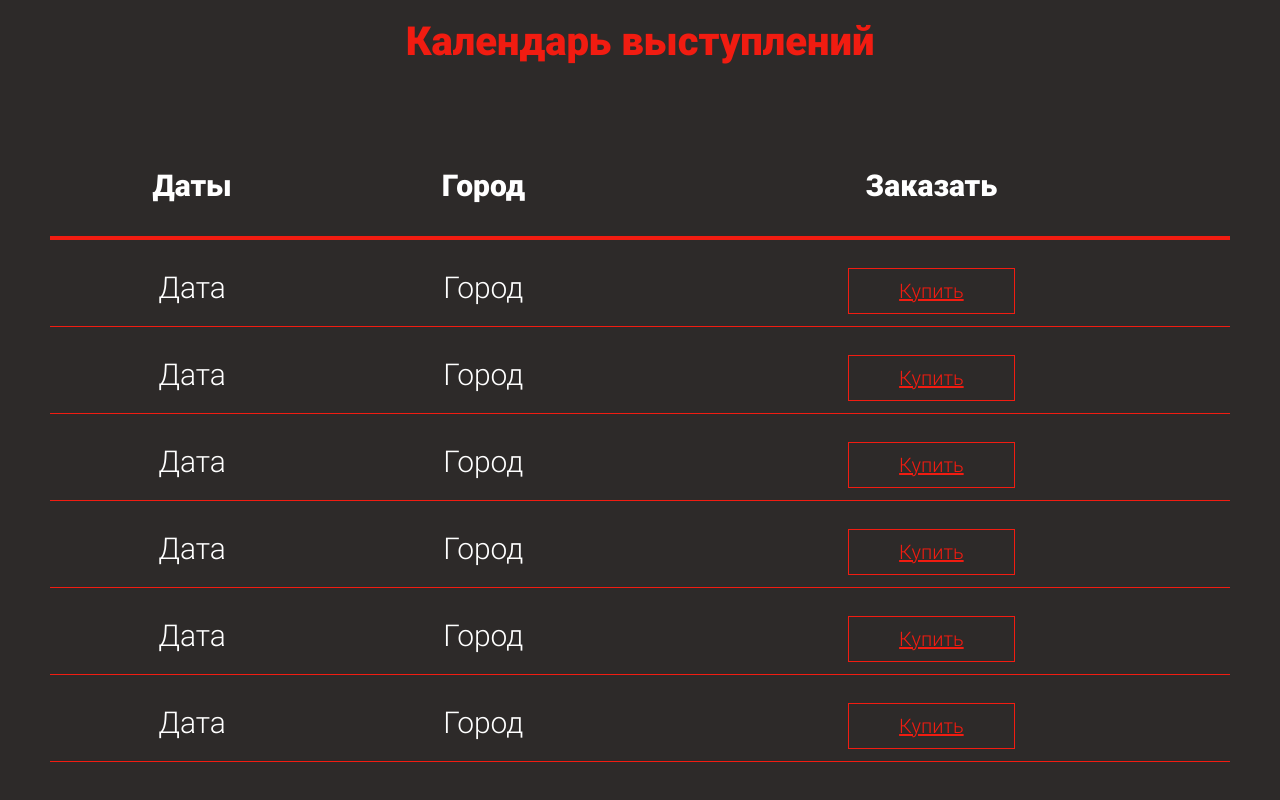
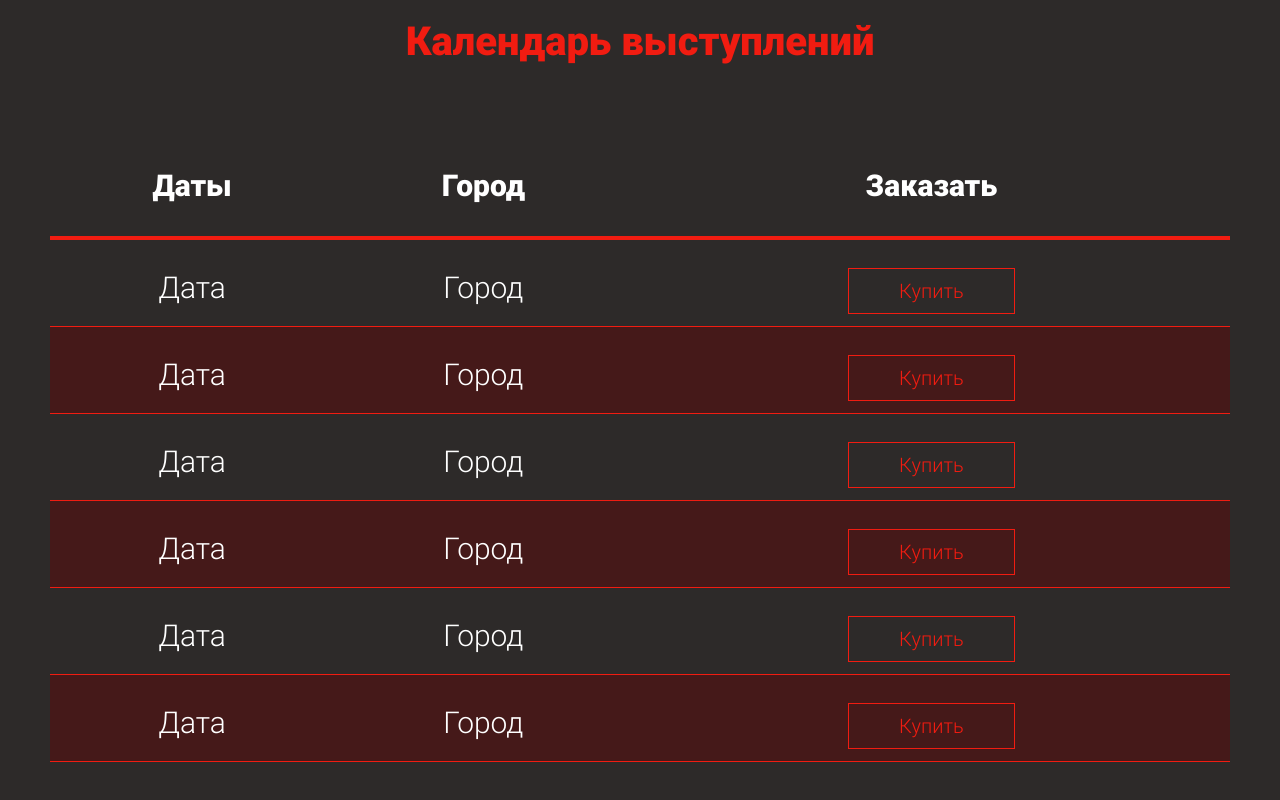
Before and after one commit to Pavel-Pro/standup, a plain HTML site: page index.html in a window 1280 px wide. Shown: the part 772-1572 px from the top of the page. Drawn offline with Linux system fonts and the light colour scheme.

Commit message:
Update style.css

```diff
--- a/style/style.css
+++ b/style/style.css
@@ -44,6 +44,9 @@
 }
 button {
 	border: none;
+}
+a {
+	text-decoration: none;
 }
 /*Шапка сайта*/
 .body {
@@ -120,3 +123,9 @@ td a {
     background: none;
     border: 1px solid rgb(241, 28, 17);;
 }
+tr:nth-child(2n + 3) {
+	background-color: rgb(105, 0, 0, 0.4);
+}
+tr:nth-child(2n):hover {
+	background-color: rgb(105, 0, 0);
+}
```
